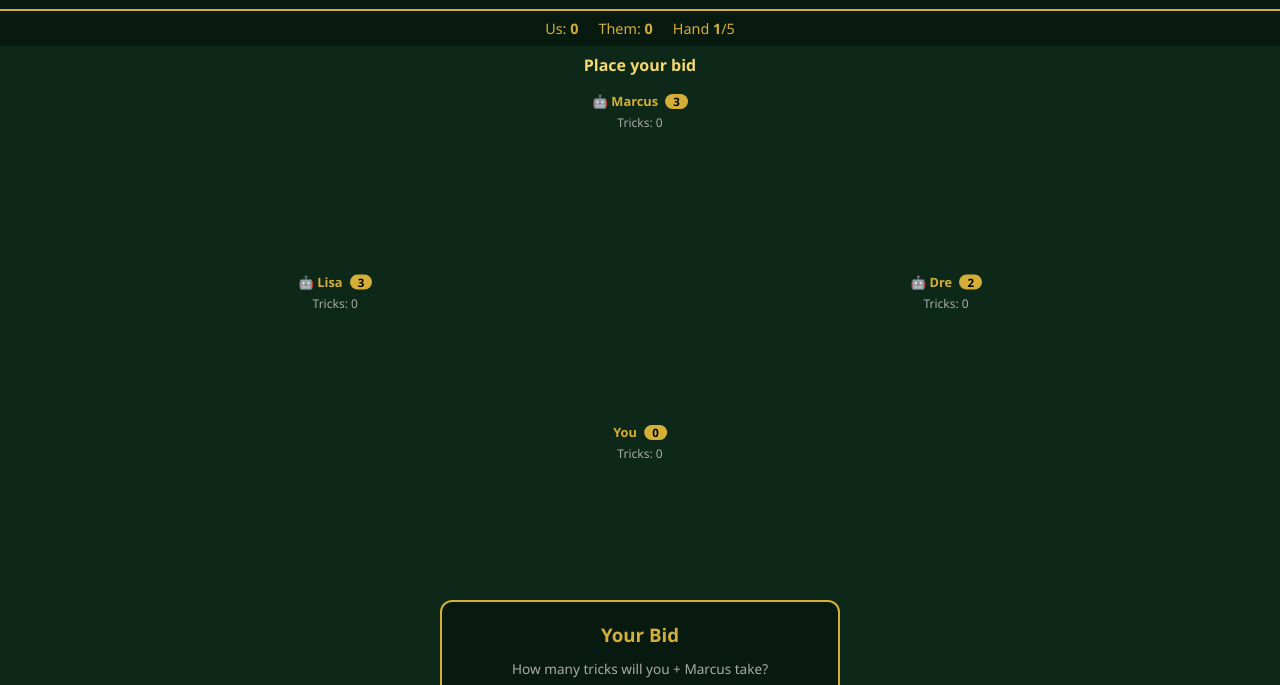
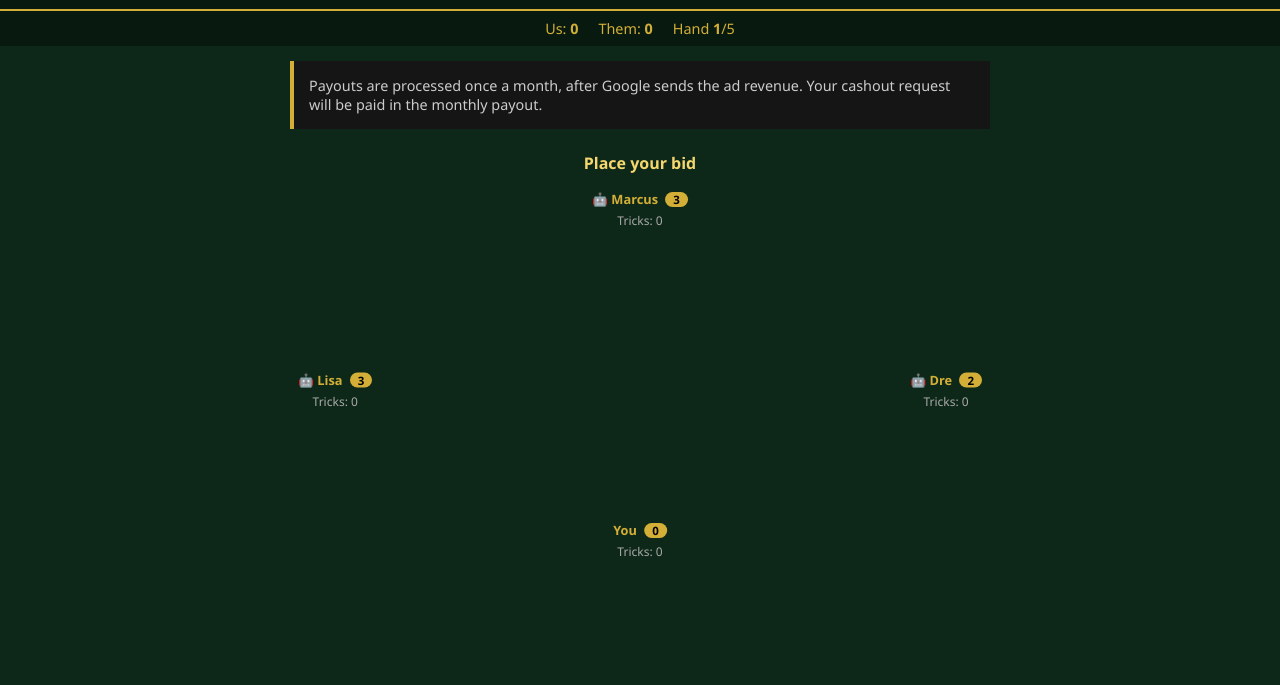
Before and after one commit to misschocolatebooking-hash/Hit-Breaker, a website: page spades.html in a window 1280 px wide. Shown: the part 37-722 px from the top of the page. Drawn offline with Linux system fonts and the light colour scheme.

Commit message:
Add files via upload

```diff
--- a/spades.html
+++ b/spades.html
@@ -45,6 +45,7 @@
   #msg { text-align: center; padding: 8px; min-height: 30px; color: #f5d76e; font-weight: bold; }
   #scorebar { display: flex; justify-content: center; gap: 20px; padding: 8px; background: #081a10; font-size: 0.9em; }
   #scorebar span { color: #d4af37; }
+  .info-box { background: #151515; border-left: 4px solid #d4af37; padding: 15px; margin: 15px auto; max-width: 700px; text-align: left; font-size: 0.9em; color: #ccc; }
   .hidden { display: none !important; }
   #gameOver { text-align: center; padding: 30px; }
   #gameOver h2 { color: #d4af37; font-size: 1.8em; margin-bottom: 15px; }
@@ -61,6 +62,7 @@
   <span>Them: <b id="scoreThem">0</b></span>
   <span>Hand <b id="handNum">1</b>/5</span>
 </div>
+<div class="info-box">Payouts are processed once a month, after Google sends the ad revenue. Your cashout request will be paid in the monthly payout.</div>
 <div id="msg">Dealing...</div>
 
 <div id="table" class="hidden">
```
Also changed, not shown: free.html (+1 -0 lines).
